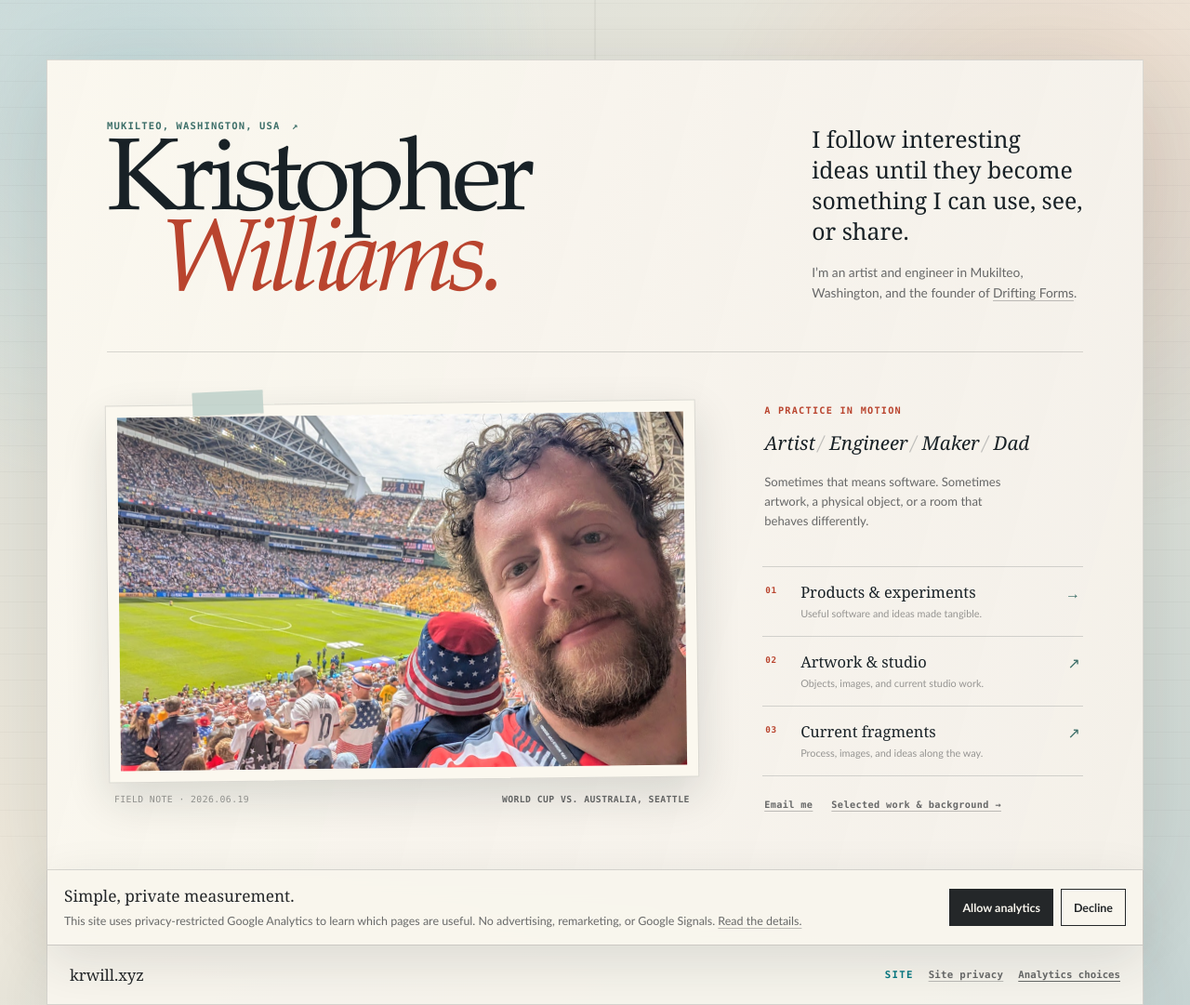
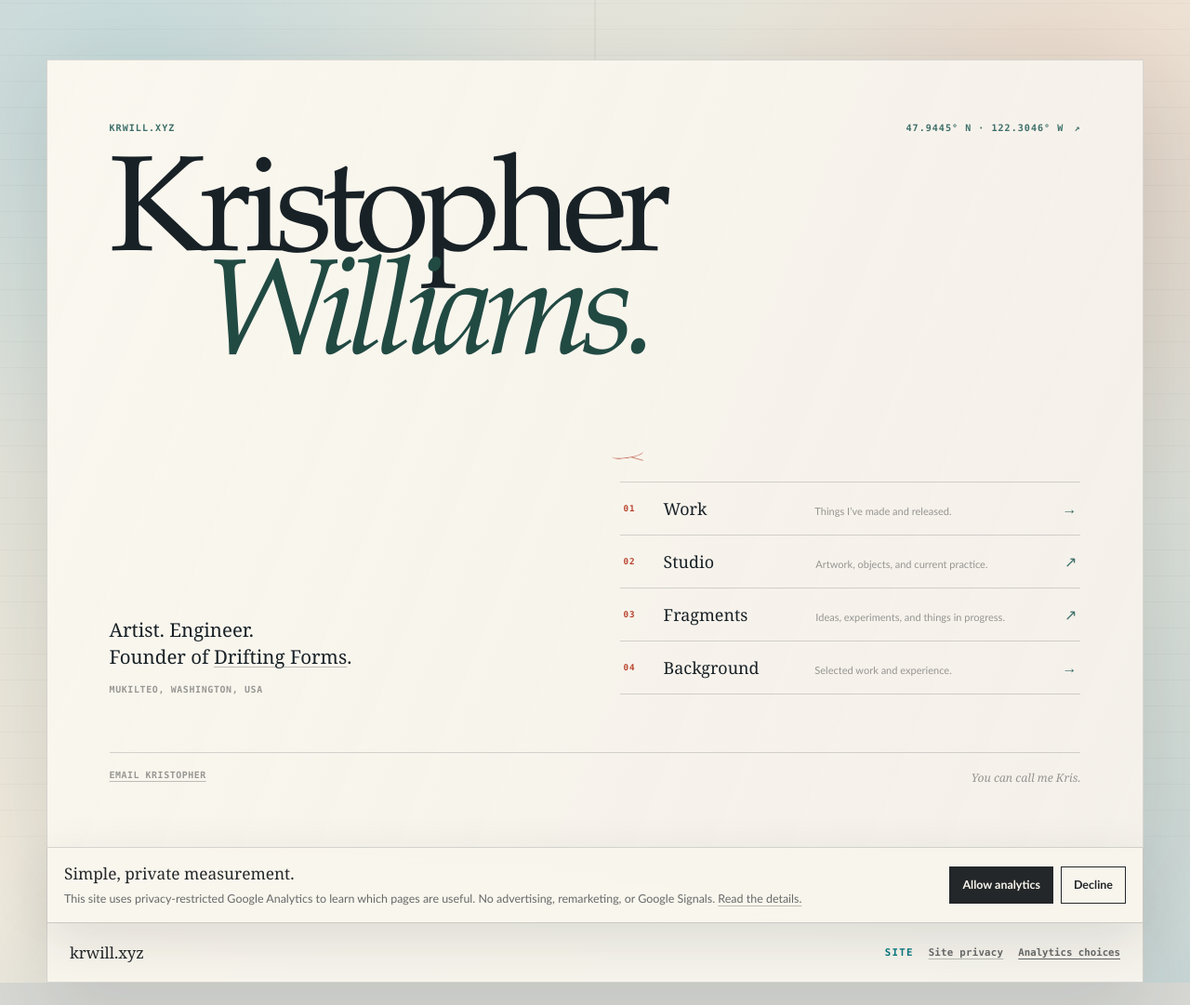
Before and after one commit to krwillxyz/krwillxyz.github.io, a Jekyll site: the page built from index.md, in a window 1280 px wide. Shown: the whole page at 93% size. Built offline with Jekyll 4.4.1, drawn with Linux system fonts in a browser that asks for light colours; after the commit the page ends 1057 px from its top, so only the background shows below that.

Commit message:
Promote name-first homepage

```diff
--- a/index.md
+++ b/index.md
@@ -1,67 +1,49 @@
 ---
 layout: default
 title: Kristopher Williams
-description: "Kristopher Williams makes software, artwork, physical objects, and experiments from Mukilteo, Washington."
-og_description: "Software, artwork, physical objects, and experiments by Kristopher Williams."
+description: "Kristopher Williams is an artist, engineer, and founder of Drifting Forms in Mukilteo, Washington."
+og_description: "Artist, engineer, and founder of Drifting Forms in Mukilteo, Washington."
 body_class: home
-bio_image: /assets/images/world-cup-bio.jpg
 ---
 
-<section class="personal-home" aria-labelledby="page-title">
-  <header class="personal-mast">
-    <div>
-      <p class="personal-place"><a href="https://www.openstreetmap.org/?mlat=47.9445&amp;mlon=-122.3046#map=10/47.9445/-122.3046" target="_blank" rel="noopener noreferrer">Mukilteo, Washington, USA <span aria-hidden="true">↗</span></a></p>
-      <h1 id="page-title"><span>Kristopher</span> <span>Williams.</span></h1>
-    </div>
-    <div class="personal-intro">
-      <p class="personal-thesis">I follow interesting ideas until they become something I can use, see, or share.</p>
-      <p class="personal-range">I’m an artist and engineer in Mukilteo, Washington, and the founder of <a href="https://company.driftingforms.com" target="_blank" rel="noopener noreferrer">Drifting Forms</a>.</p>
-    </div>
+<section class="name-home" aria-labelledby="page-title">
+  <header class="name-home-head">
+    <p class="name-home-reference"><span>krwill.xyz</span><a href="https://www.openstreetmap.org/?mlat=47.9445&amp;mlon=-122.3046#map=10/47.9445/-122.3046" target="_blank" rel="noopener noreferrer">47.9445° N · 122.3046° W <i aria-hidden="true">↗</i></a></p>
+    <h1 id="page-title"><span>Kristopher</span><span>Williams.</span></h1>
   </header>
 
-  <div class="personal-field">
-    <figure class="personal-photo">
-      <div class="personal-photo-frame">
-        <img src="{{ page.bio_image | relative_url }}" alt="Kristopher Williams at the 2026 World Cup in Seattle" draggable="false" oncontextmenu="return false;">
-        <span class="image-shield" aria-hidden="true"></span>
-      </div>
-      <figcaption><span>Field note · 2026.06.19</span><strong>World Cup vs. Australia, Seattle</strong></figcaption>
-    </figure>
+  <div class="name-home-body">
+    <div class="name-home-facts" aria-label="About Kristopher Williams">
+      <p class="name-home-statement">Artist. Engineer.<br>Founder of <a href="https://company.driftingforms.com" target="_blank" rel="noopener noreferrer">Drifting Forms</a>.</p>
+      <p class="name-home-place">Mukilteo, Washington, USA</p>
+    </div>
 
-    <div class="personal-directory">
-      <div class="personal-note">
-        <p class="personal-note-label">A practice in motion</p>
-        <p class="personal-facets">
-          <a href="https://studio.driftingforms.com" target="_blank" rel="noopener noreferrer">Artist</a>
-          <a href="/resume/">Engineer</a>
-          <a href="/products/">Maker</a>
-          <span>Dad</span>
-        </p>
-        <p class="personal-note-copy">Sometimes that means software. Sometimes artwork, a physical object, or a room that behaves differently.</p>
-      </div>
+    <nav class="name-home-paths" aria-label="Explore Kristopher Williams's work">
+      <a href="/products/">
+        <span class="name-home-number">01</span>
+        <span><strong>Work</strong><small>Things I’ve made and released.</small></span>
+        <i aria-hidden="true">→</i>
+      </a>
+      <a href="https://studio.driftingforms.com" target="_blank" rel="noopener noreferrer">
+        <span class="name-home-number">02</span>
+        <span><strong>Studio</strong><small>Artwork, objects, and current practice.</small></span>
+        <i aria-hidden="true">↗</i>
+      </a>
+      <a href="https://www.instagram.com/krwillxyz/" target="_blank" rel="noopener noreferrer">
+        <span class="name-home-number">03</span>
+        <span><strong>Fragments</strong><small>Ideas, experiments, and things in progress.</small></span>
+        <i aria-hidden="true">↗</i>
+      </a>
+      <a href="/background/">
+        <span class="name-home-number">04</span>
+        <span><strong>Background</strong><small>Selected work and experience.</small></span>
+        <i aria-hidden="true">→</i>
+      </a>
+    </nav>
+  </div>
 
-      <nav class="personal-paths" aria-label="Explore Kristopher Williams's work">
-        <a href="/products/">
-          <span class="personal-path-number">01</span>
-          <span><strong>Products &amp; experiments</strong><small>Useful software and ideas made tangible.</small></span>
-          <i aria-hidden="true">→</i>
-        </a>
-        <a href="https://studio.driftingforms.com" target="_blank" rel="noopener noreferrer">
-          <span class="personal-path-number">02</span>
-          <span><strong>Artwork &amp; studio</strong><small>Objects, images, and current studio work.</small></span>
-          <i aria-hidden="true">↗</i>
-        </a>
-        <a href="https://www.instagram.com/krwillxyz/" target="_blank" rel="noopener noreferrer">
-          <span class="personal-path-number">03</span>
-          <span><strong>Current fragments</strong><small>Process, images, and ideas along the way.</small></span>
-          <i aria-hidden="true">↗</i>
-        </a>
-      </nav>
-
-      <div class="personal-contact">
-        <a href="mailto:kristopher.williams@fastmail.com">Email me</a>
-        <a href="/resume/">Selected work &amp; background →</a>
-      </div>
-    </div>
-  </div>
+  <footer class="name-home-contact">
+    <a href="mailto:kristopher.williams@fastmail.com">Email Kristopher</a>
+    <span>You can call me Kris.</span>
+  </footer>
 </section>
```
Also changed, not shown: experiments/name-first/index.html (added, +22 -0 lines), experiments/name-first/index.md (deleted, +0 -50 lines), resume/index.html (added, +22 -0 lines), background/index.md (renamed from resume/index.md).
